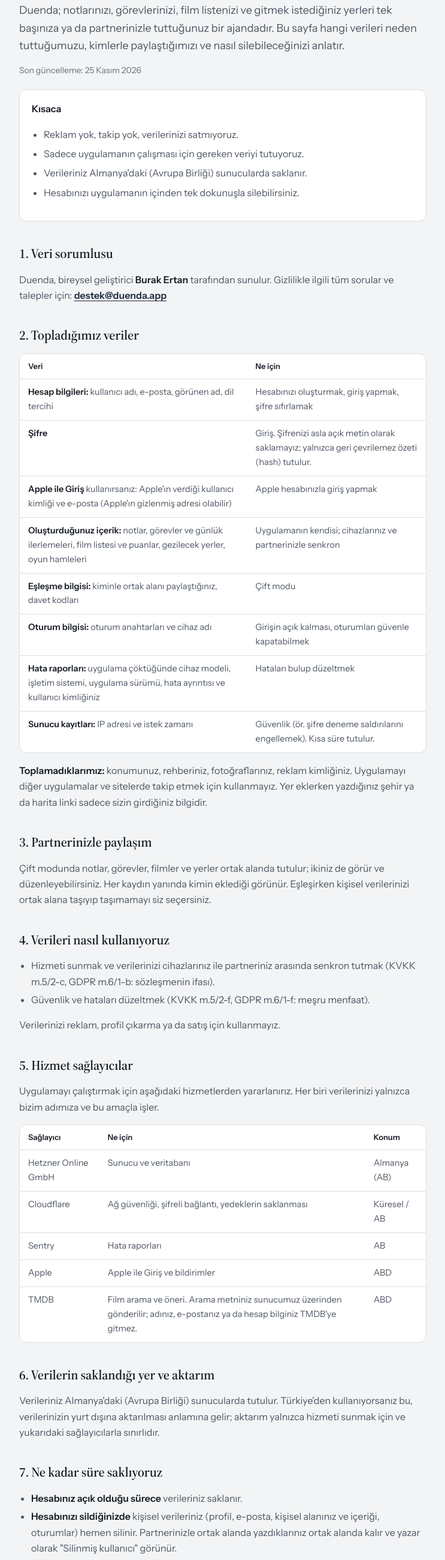
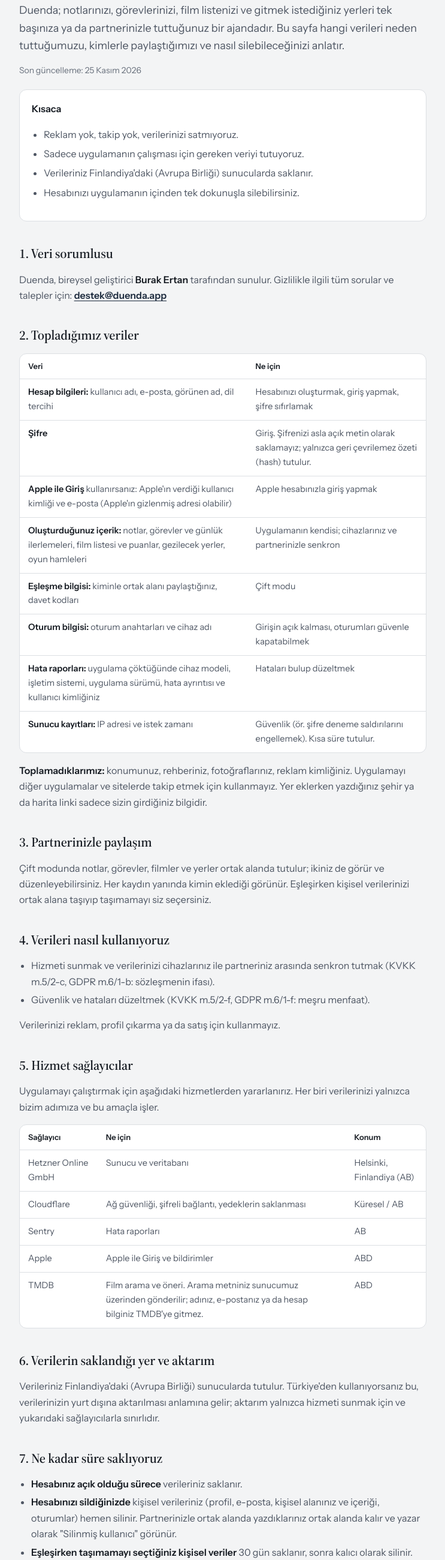
Before and after one commit to burakkertn/duenda-site, a plain HTML site: page tr/gizlilik.html in a window 1280 px wide. Shown: the part 195-2795 px from the top of the page at 60% size, without its empty margins (268-1011 px from the left). Drawn offline with Linux system fonts and the light colour scheme.

Commit message:
Gizlilik: sunucu konumu Helsinki, Finlandiya (AB)
Co-Authored-By: Claude Opus 5.5 <noreply@anthropic.com>

```diff
--- a/tr/gizlilik.html
+++ b/tr/gizlilik.html
@@ -31,7 +31,7 @@
   <ul>
     <li>Reklam yok, takip yok, verilerinizi satmıyoruz.</li>
     <li>Sadece uygulamanın çalışması için gereken veriyi tutuyoruz.</li>
-    <li>Verileriniz Almanya'daki (Avrupa Birliği) sunucularda saklanır.</li>
+    <li>Verileriniz Finlandiya'daki (Avrupa Birliği) sunucularda saklanır.</li>
     <li>Hesabınızı uygulamanın içinden tek dokunuşla silebilirsiniz.</li>
   </ul>
 </div>
@@ -70,7 +70,7 @@
 <div class="table-wrap"><table>
   <thead><tr><th>Sağlayıcı</th><th>Ne için</th><th>Konum</th></tr></thead>
   <tbody>
-    <tr><td>Hetzner Online GmbH</td><td>Sunucu ve veritabanı</td><td>Almanya (AB)</td></tr>
+    <tr><td>Hetzner Online GmbH</td><td>Sunucu ve veritabanı</td><td>Helsinki, Finlandiya (AB)</td></tr>
     <tr><td>Cloudflare</td><td>Ağ güvenliği, şifreli bağlantı, yedeklerin saklanması</td><td>Küresel / AB</td></tr>
     <tr><td>Sentry</td><td>Hata raporları</td><td>AB</td></tr>
     <tr><td>Apple</td><td>Apple ile Giriş ve bildirimler</td><td>ABD</td></tr>
@@ -79,7 +79,7 @@
 </table></div>
 
 <h2>6. Verilerin saklandığı yer ve aktarım</h2>
-<p>Verileriniz Almanya'daki (Avrupa Birliği) sunucularda tutulur. Türkiye'den kullanıyorsanız bu, verilerinizin yurt dışına aktarılması anlamına gelir; aktarım yalnızca hizmeti sunmak için ve yukarıdaki sağlayıcılarla sınırlıdır.</p>
+<p>Verileriniz Finlandiya'daki (Avrupa Birliği) sunucularda tutulur. Türkiye'den kullanıyorsanız bu, verilerinizin yurt dışına aktarılması anlamına gelir; aktarım yalnızca hizmeti sunmak için ve yukarıdaki sağlayıcılarla sınırlıdır.</p>
 
 <h2>7. Ne kadar süre saklıyoruz</h2>
 <ul>
```
Also changed, not shown: privacy.html (+3 -3 lines).
